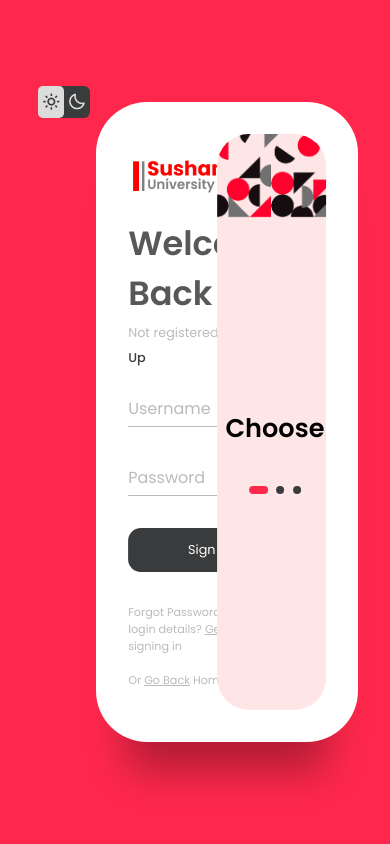
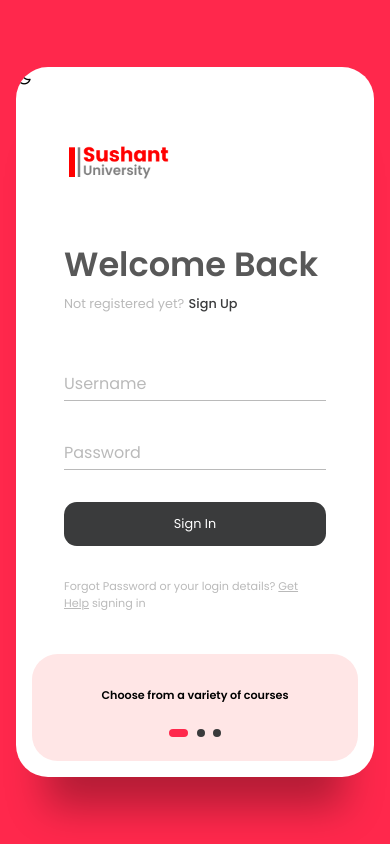
Before and after one commit to CodeStrate/TDL-Website, a plain HTML site: page form.html in a window 390 px wide. Drawn offline with nearby package versions, Linux system fonts and the light colour scheme.

Commit message:
Form Responsiveness
Added responsive code for 850px and 550px screens.

```diff
--- a/form.css
+++ b/form.css
@@ -58,44 +58,6 @@ main{
     align-items: center;
     justify-content: center;
     transition: all 500ms ease;
-}
-
-main .theme-toggle{
-    margin: 0 .4rem 0;
-    margin-bottom: 40rem;
-}
-
-.theme-toggle{
-    background: var(--bold-color);
-    display: flex;
-    justify-content: space-between;
-    align-items: flex-start;
-    height: 2rem;
-    width: 4rem;
-    border-radius: .4rem;
-    cursor: pointer;
-}
-
-.theme-toggle i{
-    font-size: 1.2rem;
-    width: 50%;
-    height: 100%;
-    display: flex;
-    align-items: center;
-    justify-content: center;
-    color: var(--toggle-color);
-}
-
-
-.theme-toggle i.active{
-    background: var(--toggle-color);
-    color: var(--bold-color);
-    border-radius: .3rem;
-    transition: var(--tran-03);
-}
-
-.theme-toggle .toggle-switch{
-    transition: var(--tran-04);
 }
 
 
@@ -288,7 +250,6 @@ main.sign-up-mode .carousel{
     grid-template-rows: auto 1fr; /* auto for images-wrapper, 1fr for text-slider */
     padding-bottom: 2rem;
     overflow: hidden;
-    transition: .8s ease-in-out;
     transition: var(--tran-08);
 }
 
@@ -373,3 +334,102 @@ main.sign-up-mode .carousel{
     background-color: var(--main-color);
     border-radius: 1rem;
 }
+
+/* Responsiveness */
+
+@media (max-width: 850px){
+    .container{
+        height: auto;
+        max-width: 550px;
+        overflow: hidden;
+    }
+
+
+    .inner-box{
+        position: static;
+        transform: none;
+        width: revert;
+        height: revert;
+        padding: 2rem;
+    }
+
+    .forms-wrap{
+        position: revert;
+        width: 100%;
+        height: auto;
+    }
+
+    form{
+        max-width: revert;
+        padding: 1.5rem 2.5rem 2rem;
+        transition: transform 0.8s ease-in-out, opacity .45s linear;
+    }
+
+    .heading{
+        margin: 2rem 0;
+    }
+
+    form.sign-up-form {
+        transform: translateX(100%);
+    }
+
+    main.sign-up-mode form.sign-in-form{
+        transform: translateX(-100%);
+    }
+
+    main.sign-up-mode form.sign-up-form{
+        transform: translateX(0%);
+    }
+
+    .carousel{
+      position: revert;
+        width: 100%;
+        height: auto;
+        padding: 3rem 2rem;
+        display: flex;
+    }
+
+    .images-wrapper{
+        display: none;
+    }
+    .text-slider{
+        width: 100%;
+    }
+
+    .text-group h2{
+        font-size: 1.1rem;
+    }
+
+
+}
+
+@media (max-width: 530px){
+    main {
+        padding: 1rem;
+    }
+
+    .container{
+        border-radius: 2rem;
+    }
+
+    .inner-box{
+        padding: 1rem;
+    }
+
+    .carousel{
+        padding: 1.5rem 1rem;
+        border-radius: 1.6rem;
+    }
+
+    .text-wrap{
+        margin-bottom: 1rem;
+    }
+
+    .text-group h2{
+        font-size: .7rem;
+    }
+
+    form{
+        padding: 1rem 2rem 1.5rem;
+    }
+}
--- a/form.html
+++ b/form.html
@@ -13,19 +13,13 @@
 </head>
 <body>
     <main>
-        <div class="theme-toggle">
-            <i class='bx bx-sun active' ></i>
-            <i class='bx bx-moon' ></i>
-            <div class="toggle-switch">
-                <span class="switch"></span>
-            </div>
-        </div>
         <div class="container">
+            <i class='bx bx-moon toggle-btn' ></i>
             <div class="inner-box">
                 <div class="forms-wrap">
                     <form action="index.html" class="sign-in-form" autocomplete="off">
                         <div class="logo">
-                            <img src="images/su_alt.png" alt="TDL iON">
+                            <a href="home.html"><img src="images/su_alt.png" alt="TDL iON"></a>
                         </div>
 
                         <div class="heading">
@@ -62,15 +56,14 @@
                        <input type="submit" value="Sign In" class="sign-btn">
                        <p class="text">
                         Forgot Password or your login details?
-                        <a href="#">Get Help</a> signing in <br><br>
-                        Or <a href="home.html">Go Back</a> Home.
+                        <a href="#">Get Help</a> signing in
                        </p>
                         </div>
                     </form>
 
                     <form action="index.html" class="sign-up-form" autocomplete="off">
                         <div class="logo">
-                            <img src="images/su_alt.png" alt="TDL iON">
+                            <a href="home.html"><img src="images/su_alt.png" alt="TDL iON"></a>
                         </div>
 
                         <div class="heading">
```
